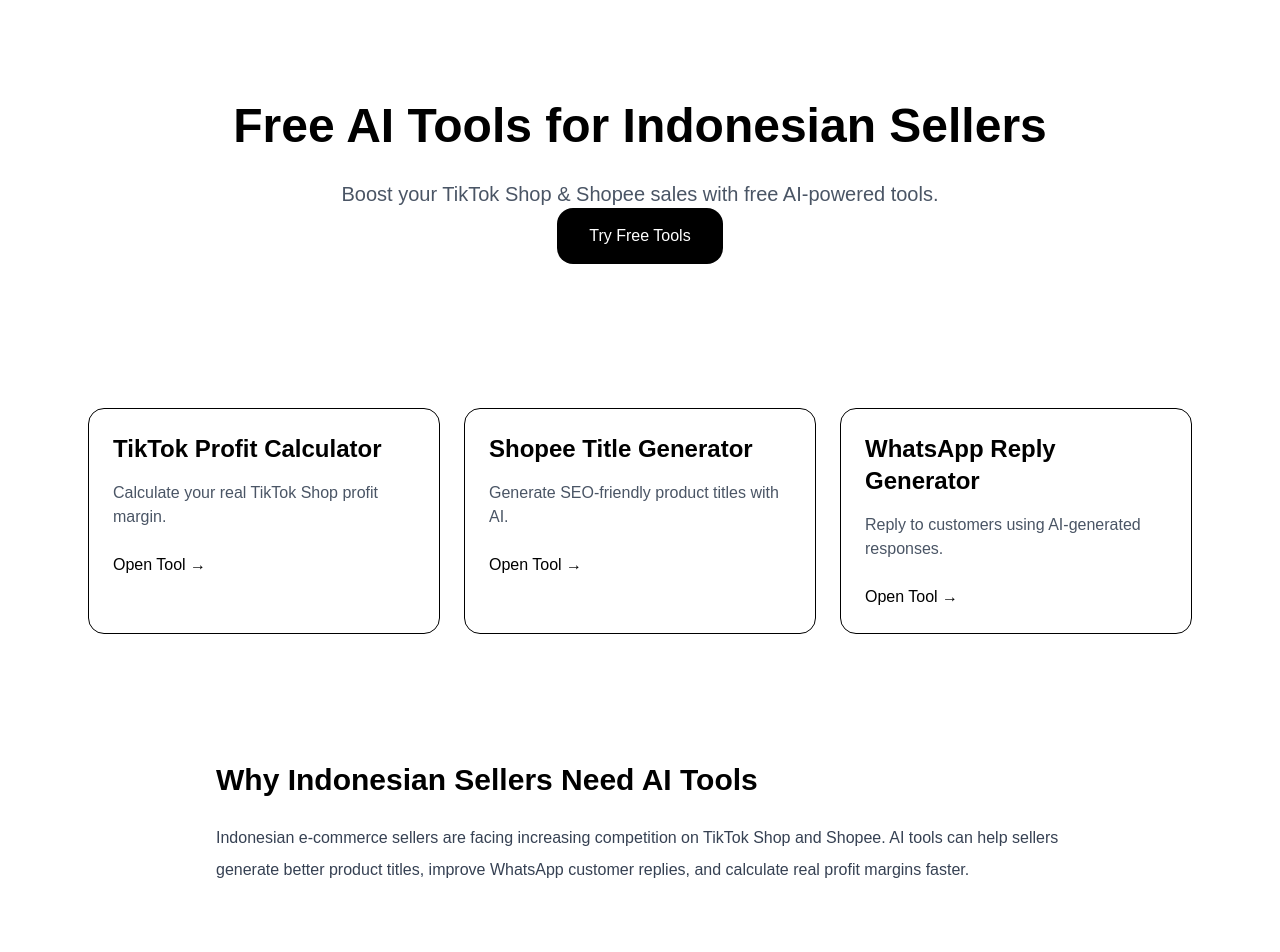
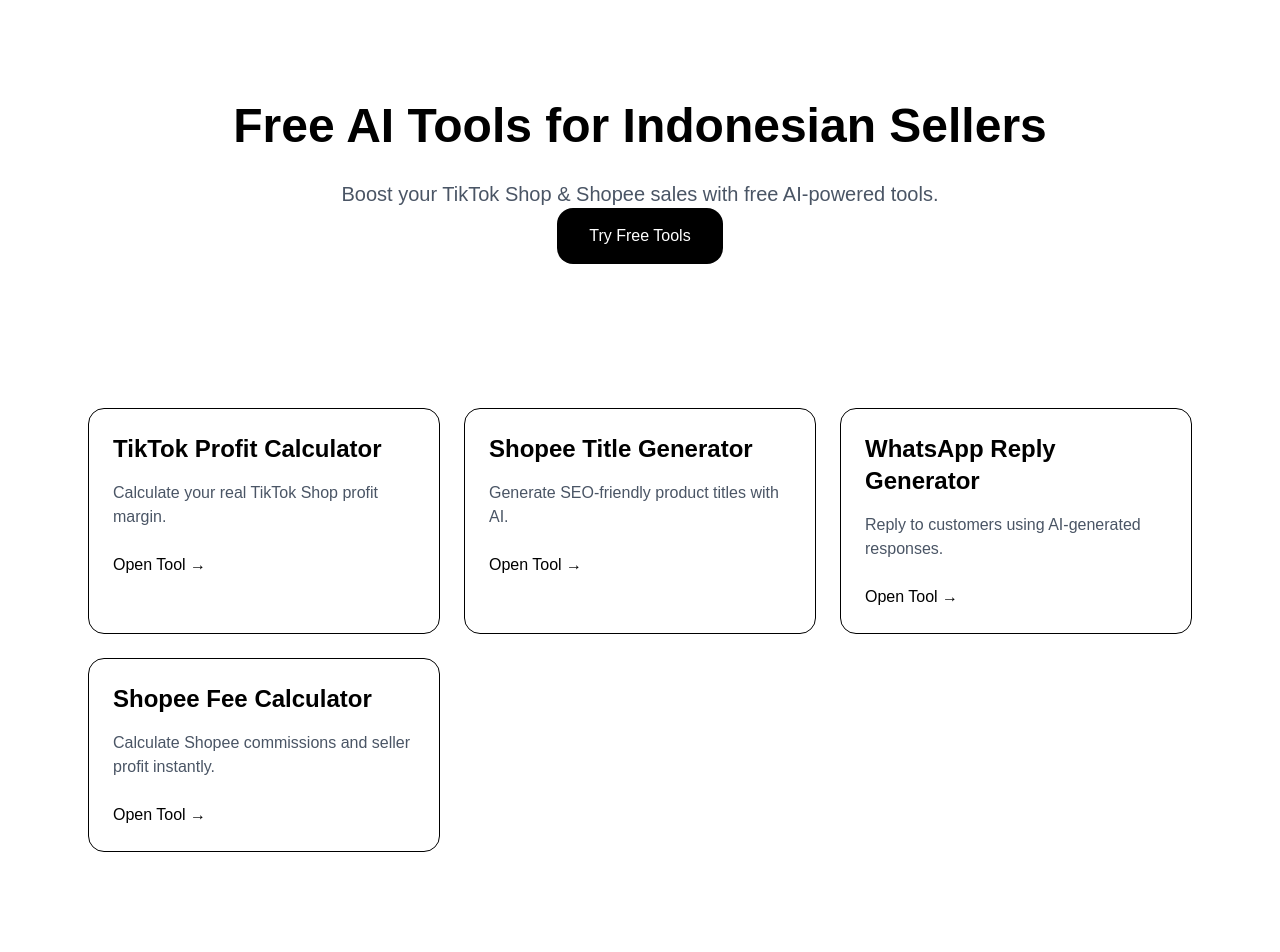
Before and after one commit to williamfeng0313/indo-seller-tools, a Next.js app: page / in a window 1280 px wide. Shown: the top 952 px of the page. Built offline with nearby package versions, Linux system fonts and the light colour scheme.

Commit message:
add shopee fee calculator

```diff
--- a/app/page.tsx
+++ b/app/page.tsx
@@ -70,6 +70,23 @@
           </button>
         </div>
 
+        <div className="border rounded-2xl p-6 hover:shadow-lg transition">
+          <h2 className="text-2xl font-semibold">
+            Shopee Fee Calculator
+          </h2>
+
+          <p className="mt-4 text-gray-600">
+            Calculate Shopee commissions and seller profit instantly.
+          </p>
+
+          <Link
+            href="/tools/product-title-generator"
+            className="inline-block mt-6 text-black font-medium"
+          >
+            Open Tool →
+          </Link>
+        </div>
+
       </section>
 
       {/* SEO Content */}
```
